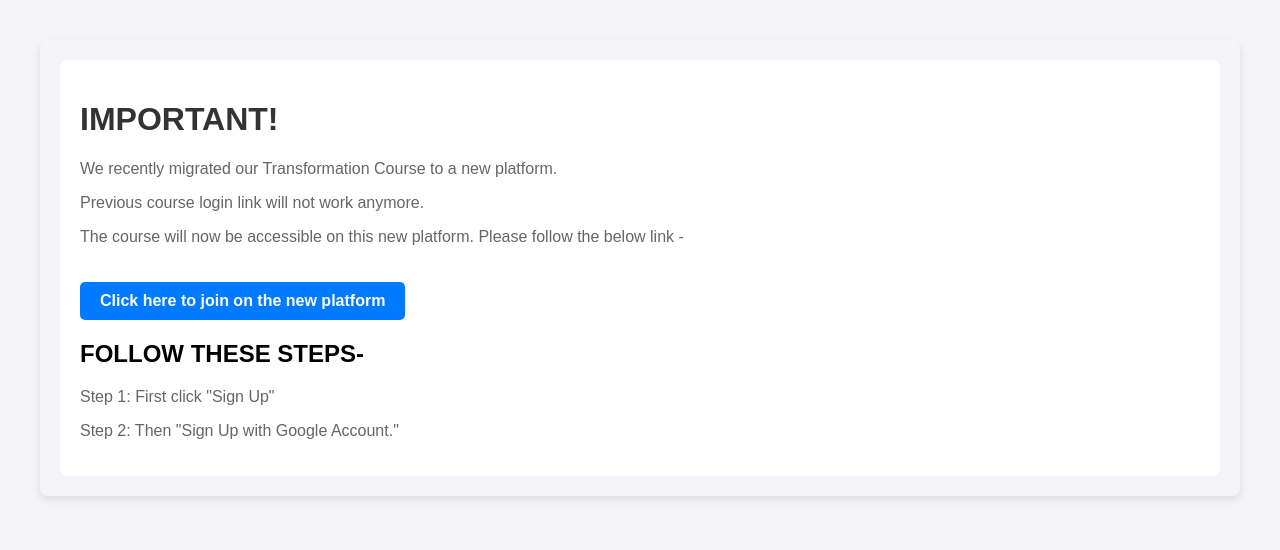
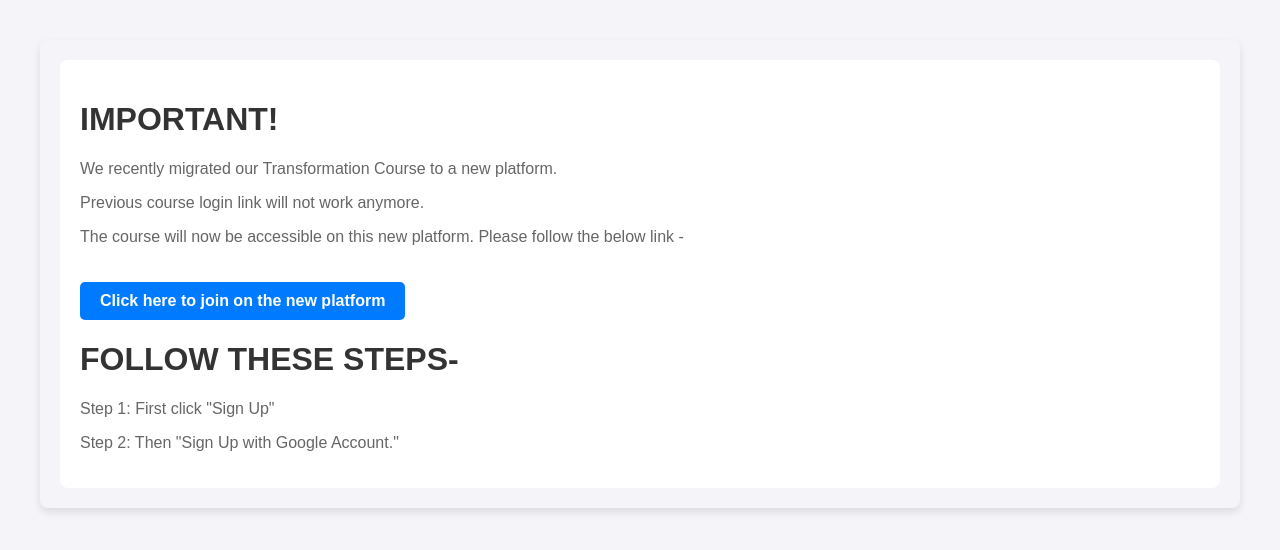
Before and after one commit to website-hypertroph/website-hypertroph.github.io, a plain HTML site: page index.html in a window 1280 px wide. Drawn offline with Linux system fonts and the light colour scheme.

Commit message:
Update index.html
Made h2 to h1

```diff
--- a/index.html
+++ b/index.html
@@ -46,7 +46,7 @@
         <p>Previous course login link will not work anymore.</p>
         <p>The course will now be accessible on this new platform. Please follow the below link - </p>
         <a href="https://login.onlinecoursehost.com/login-page?redirectUrl=https%3A%2F%2Ffitness.onlinecoursehost.com%2Fcourses&tenantId=BlLxCMkPjeV8ZMN1DytrlVnWTl83-1&invitationLinkId=ocOxrmKeNIVbPvBZKJYl" class="button">Click here to join on the new platform</a>
-        <h2>FOLLOW THESE STEPS-</h2>
+        <h1>FOLLOW THESE STEPS-</h1>
         <p>Step 1: First click "Sign Up"</p>
         <p>Step 2: Then "Sign Up with Google Account."</p>
     </div>
```
